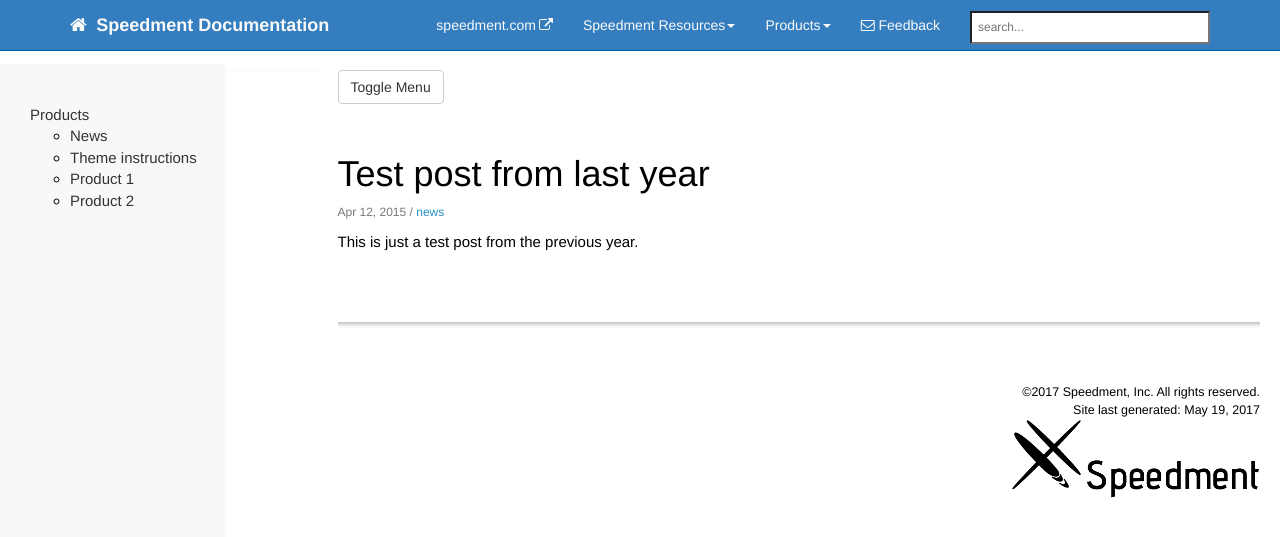
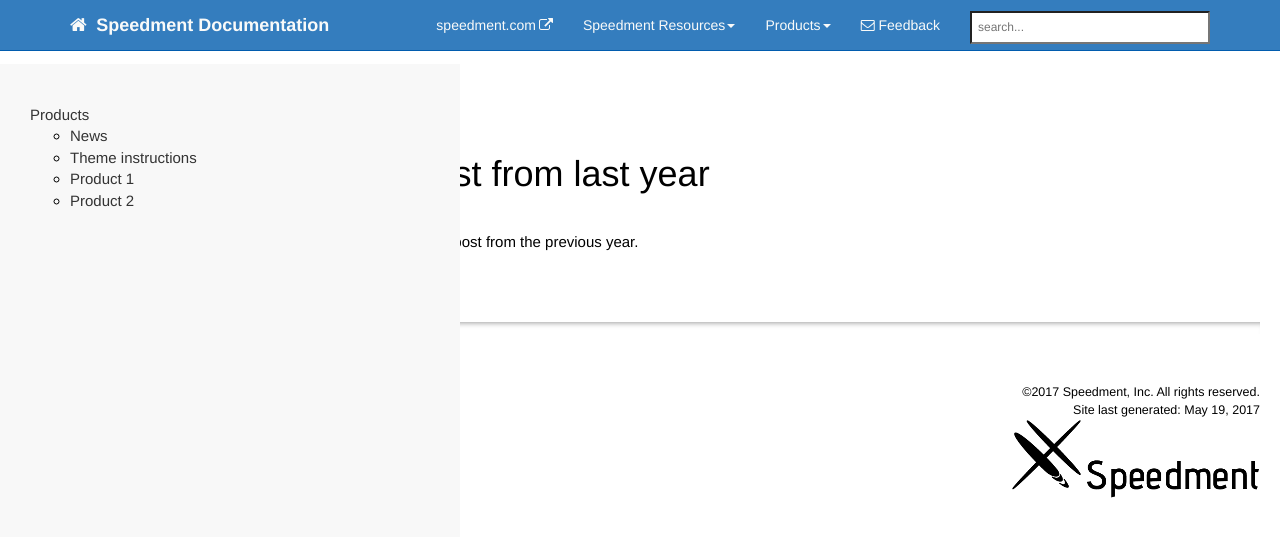
Before and after one commit to speedment/speedment-doc, a Jekyll site: the page built from _posts/2015-04-12-test-post-last-year.md, in a window 1280 px wide. Shown: the top 537 px of the page. Built offline with Jekyll 4.4.1, drawn with Linux system fonts in a browser that asks for light colours; nearby versions of some CDN libraries; comment, search, counter and statistics services are not loaded.

Commit message:
Update customstyles.css

```diff
--- a/css/customstyles.css
+++ b/css/customstyles.css
@@ -873,13 +873,6 @@
     }
 }
 
-@media (min-width: 1000px) {
-
-    ul#mysidebar {
-        width: 225px;
-    }
-}
-
 @media (max-width: 900px) {
 
     ul#mysidebar {
```
